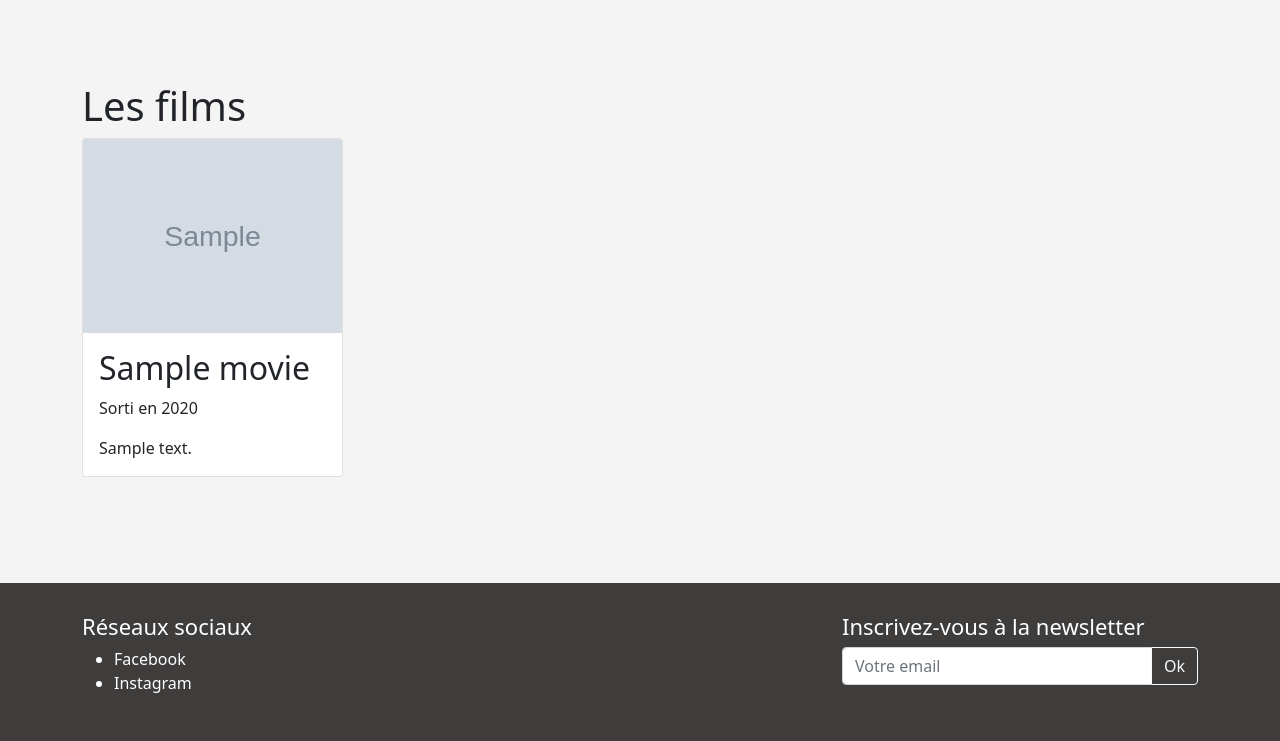
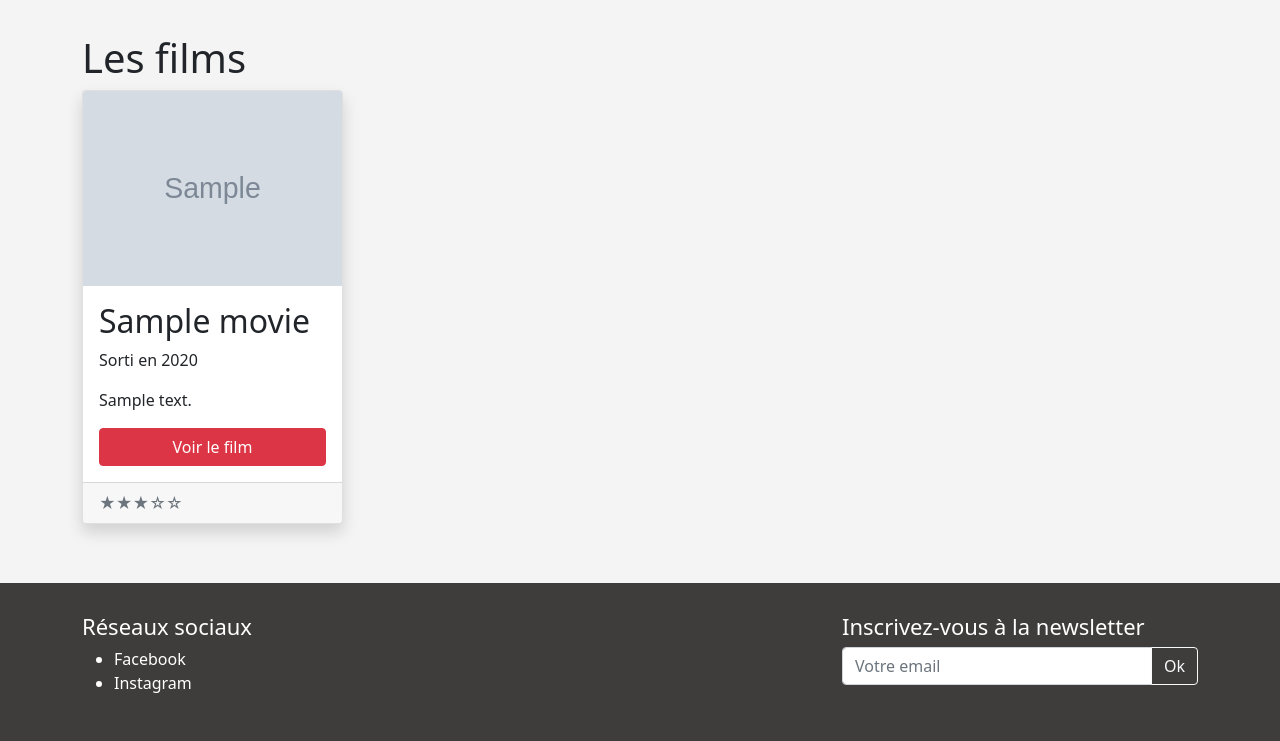
Before and after one commit to dwwm-valenciennes/php, a PHP site: page /films.php in a window 1280 px wide. Shown: the part 59-800 px from the top of the page. Run offline with PHP 8.4, Linux system fonts and the light colour scheme; tables that the repository leaves empty hold one stand-in row (values such as "Sample post"); grey boxes marked "Sample" are stand-in pictures.

Commit message:
End correction

```diff
--- a/09-mysql/films.php
+++ b/09-mysql/films.php
@@ -11,7 +11,7 @@ $movies = $db->query('SELECT * FROM movie')->fetchAll();
     <div class="row">
         <?php foreach ($movies as $movie) { ?>
             <div class="col-3">
-                <div class="card mb-4">
+                <div class="card shadow mb-4">
                     <img class="card-img-top" src="uploads/movies/<?= $movie['cover']; ?>" />
                     <div class="card-body">
                         <h2 class="card-title"><?= $movie['title']; ?></h2>
@@ -21,6 +21,23 @@ $movies = $db->query('SELECT * FROM movie')->fetchAll();
                         <p class="card-text">
                             <?= $movie['description']; ?>
                         </p>
+
+                        <div class="d-grid">
+                            <a href="#" class="btn btn-danger">Voir le film</a>
+                        </div>
+                    </div>
+
+                    <div class="card-footer text-muted">
+                        <?php
+                        // Représente la note du film
+                        $note = rand(0, 5);
+                        for ($i = 0; $i < 5; $i++) {
+                            if ($i < $note) {
+                                echo '★';
+                            } else {
+                                echo '☆';
+                            }
+                        } ?>
                     </div>
                 </div>
             </div>
```
